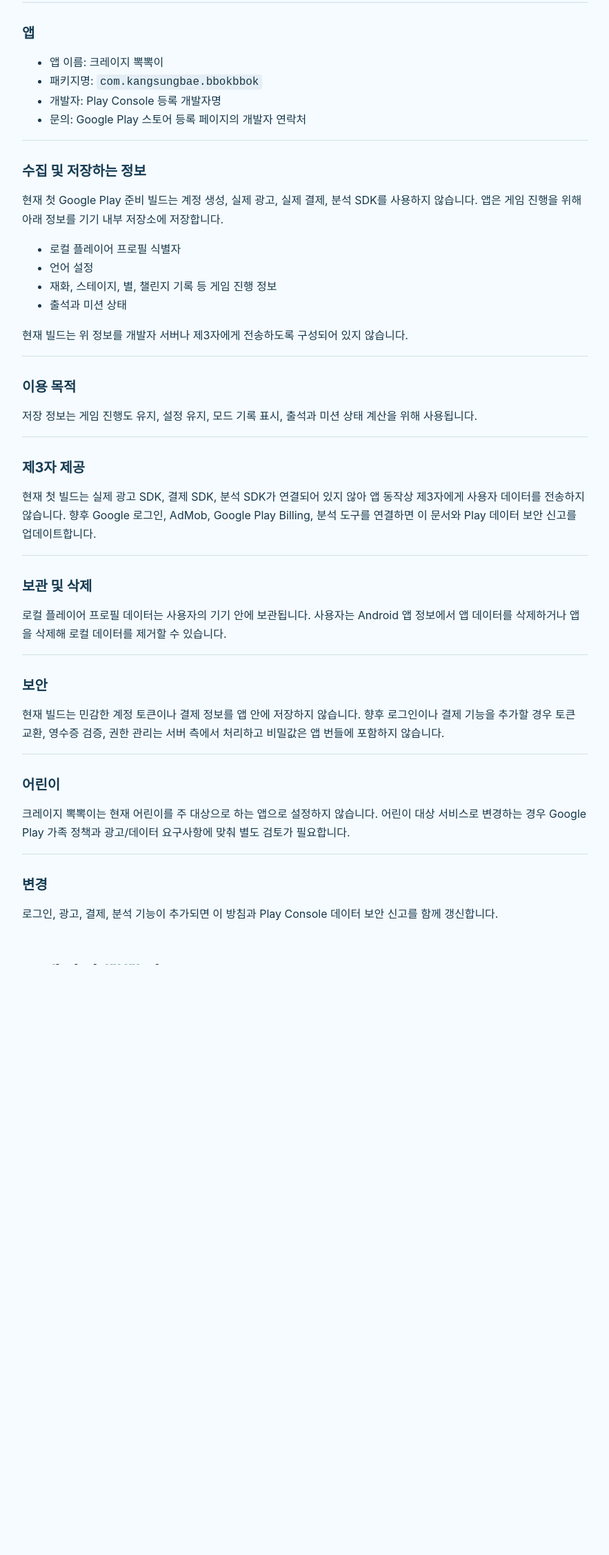
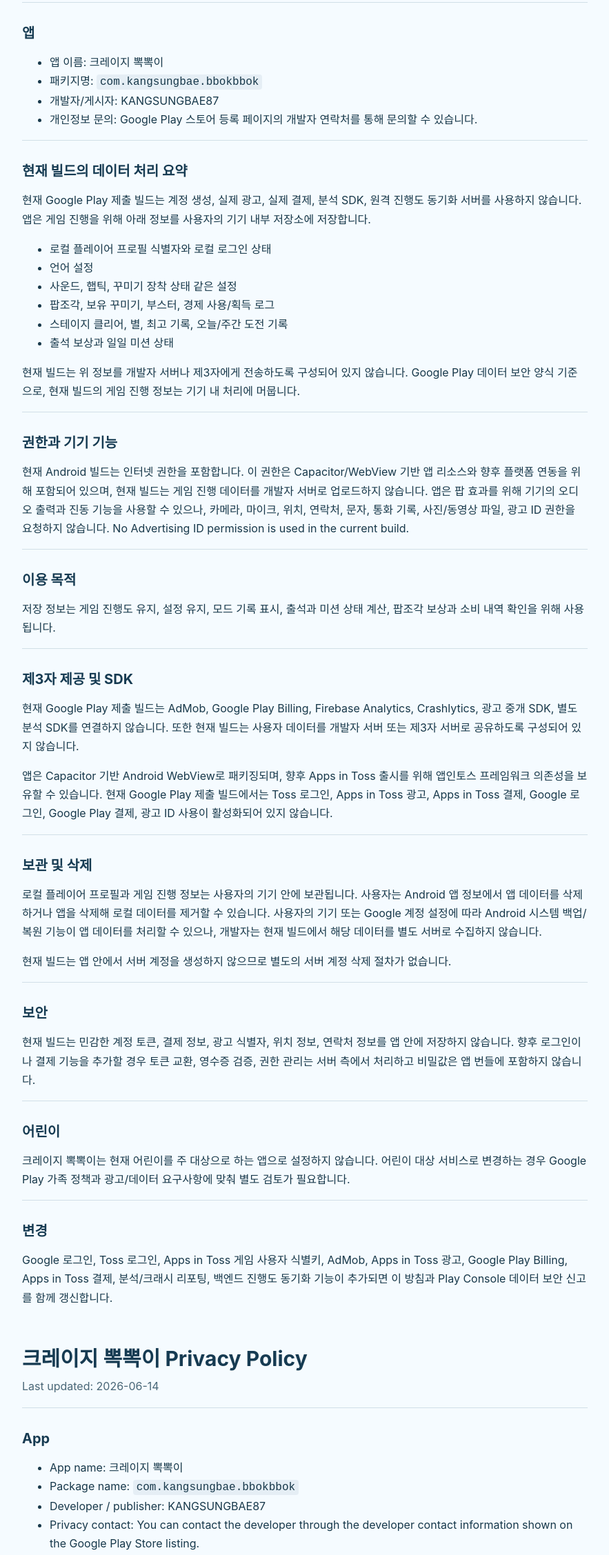
Before and after one commit to KANGSUNGBAE87/test, a plain HTML site: page privacy-policy.html in a window 1280 px wide. Shown: the part 126-2381 px from the top of the page at 69% size, without its empty margins (198-1081 px from the left). Drawn offline with Linux system fonts and the light colour scheme.

Commit message:
Update Google Play privacy policy

```diff
--- a/privacy-policy.html
+++ b/privacy-policy.html
@@ -62,41 +62,50 @@
         <ul>
           <li>앱 이름: 크레이지 뽁뽁이</li>
           <li>패키지명: <code>com.kangsungbae.bbokbbok</code></li>
-          <li>개발자: Play Console 등록 개발자명</li>
-          <li>문의: Google Play 스토어 등록 페이지의 개발자 연락처</li>
+          <li>개발자/게시자: KANGSUNGBAE87</li>
+          <li>개인정보 문의: Google Play 스토어 등록 페이지의 개발자 연락처를 통해 문의할 수 있습니다.</li>
         </ul>
       </section>
 
       <section>
-        <h2>수집 및 저장하는 정보</h2>
-        <p>현재 첫 Google Play 준비 빌드는 계정 생성, 실제 광고, 실제 결제, 분석 SDK를 사용하지 않습니다. 앱은 게임 진행을 위해 아래 정보를 기기 내부 저장소에 저장합니다.</p>
+        <h2>현재 빌드의 데이터 처리 요약</h2>
+        <p>현재 Google Play 제출 빌드는 계정 생성, 실제 광고, 실제 결제, 분석 SDK, 원격 진행도 동기화 서버를 사용하지 않습니다. 앱은 게임 진행을 위해 아래 정보를 사용자의 기기 내부 저장소에 저장합니다.</p>
         <ul>
-          <li>로컬 플레이어 프로필 식별자</li>
+          <li>로컬 플레이어 프로필 식별자와 로컬 로그인 상태</li>
           <li>언어 설정</li>
-          <li>재화, 스테이지, 별, 챌린지 기록 등 게임 진행 정보</li>
-          <li>출석과 미션 상태</li>
+          <li>사운드, 햅틱, 꾸미기 장착 상태 같은 설정</li>
+          <li>팝조각, 보유 꾸미기, 부스터, 경제 사용/획득 로그</li>
+          <li>스테이지 클리어, 별, 최고 기록, 오늘/주간 도전 기록</li>
+          <li>출석 보상과 일일 미션 상태</li>
         </ul>
-        <p>현재 빌드는 위 정보를 개발자 서버나 제3자에게 전송하도록 구성되어 있지 않습니다.</p>
+        <p>현재 빌드는 위 정보를 개발자 서버나 제3자에게 전송하도록 구성되어 있지 않습니다. Google Play 데이터 보안 양식 기준으로, 현재 빌드의 게임 진행 정보는 기기 내 처리에 머뭅니다.</p>
+      </section>
+
+      <section>
+        <h2>권한과 기기 기능</h2>
+        <p>현재 Android 빌드는 인터넷 권한을 포함합니다. 이 권한은 Capacitor/WebView 기반 앱 리소스와 향후 플랫폼 연동을 위해 포함되어 있으며, 현재 빌드는 게임 진행 데이터를 개발자 서버로 업로드하지 않습니다. 앱은 팝 효과를 위해 기기의 오디오 출력과 진동 기능을 사용할 수 있으나, 카메라, 마이크, 위치, 연락처, 문자, 통화 기록, 사진/동영상 파일, 광고 ID 권한을 요청하지 않습니다. No Advertising ID permission is used in the current build.</p>
       </section>
 
       <section>
         <h2>이용 목적</h2>
-        <p>저장 정보는 게임 진행도 유지, 설정 유지, 모드 기록 표시, 출석과 미션 상태 계산을 위해 사용됩니다.</p>
+        <p>저장 정보는 게임 진행도 유지, 설정 유지, 모드 기록 표시, 출석과 미션 상태 계산, 팝조각 보상과 소비 내역 확인을 위해 사용됩니다.</p>
       </section>
 
       <section>
-        <h2>제3자 제공</h2>
-        <p>현재 첫 빌드는 실제 광고 SDK, 결제 SDK, 분석 SDK가 연결되어 있지 않아 앱 동작상 제3자에게 사용자 데이터를 전송하지 않습니다. 향후 Google 로그인, AdMob, Google Play Billing, 분석 도구를 연결하면 이 문서와 Play 데이터 보안 신고를 업데이트합니다.</p>
+        <h2>제3자 제공 및 SDK</h2>
+        <p>현재 Google Play 제출 빌드는 AdMob, Google Play Billing, Firebase Analytics, Crashlytics, 광고 중개 SDK, 별도 분석 SDK를 연결하지 않습니다. 또한 현재 빌드는 사용자 데이터를 개발자 서버 또는 제3자 서버로 공유하도록 구성되어 있지 않습니다.</p>
+        <p>앱은 Capacitor 기반 Android WebView로 패키징되며, 향후 Apps in Toss 출시를 위해 앱인토스 프레임워크 의존성을 보유할 수 있습니다. 현재 Google Play 제출 빌드에서는 Toss 로그인, Apps in Toss 광고, Apps in Toss 결제, Google 로그인, Google Play 결제, 광고 ID 사용이 활성화되어 있지 않습니다.</p>
       </section>
 
       <section>
         <h2>보관 및 삭제</h2>
-        <p>로컬 플레이어 프로필 데이터는 사용자의 기기 안에 보관됩니다. 사용자는 Android 앱 정보에서 앱 데이터를 삭제하거나 앱을 삭제해 로컬 데이터를 제거할 수 있습니다.</p>
+        <p>로컬 플레이어 프로필과 게임 진행 정보는 사용자의 기기 안에 보관됩니다. 사용자는 Android 앱 정보에서 앱 데이터를 삭제하거나 앱을 삭제해 로컬 데이터를 제거할 수 있습니다. 사용자의 기기 또는 Google 계정 설정에 따라 Android 시스템 백업/복원 기능이 앱 데이터를 처리할 수 있으나, 개발자는 현재 빌드에서 해당 데이터를 별도 서버로 수집하지 않습니다.</p>
+        <p>현재 빌드는 앱 안에서 서버 계정을 생성하지 않으므로 별도의 서버 계정 삭제 절차가 없습니다.</p>
       </section>
 
       <section>
         <h2>보안</h2>
-        <p>현재 빌드는 민감한 계정 토큰이나 결제 정보를 앱 안에 저장하지 않습니다. 향후 로그인이나 결제 기능을 추가할 경우 토큰 교환, 영수증 검증, 권한 관리는 서버 측에서 처리하고 비밀값은 앱 번들에 포함하지 않습니다.</p>
+        <p>현재 빌드는 민감한 계정 토큰, 결제 정보, 광고 식별자, 위치 정보, 연락처 정보를 앱 안에 저장하지 않습니다. 향후 로그인이나 결제 기능을 추가할 경우 토큰 교환, 영수증 검증, 권한 관리는 서버 측에서 처리하고 비밀값은 앱 번들에 포함하지 않습니다.</p>
       </section>
 
       <section>
@@ -106,7 +115,7 @@
 
       <section>
         <h2>변경</h2>
-        <p>로그인, 광고, 결제, 분석 기능이 추가되면 이 방침과 Play Console 데이터 보안 신고를 함께 갱신합니다.</p>
+        <p>Google 로그인, Toss 로그인, Apps in Toss 게임 사용자 식별키, AdMob, Apps in Toss 광고, Google Play Billing, Apps in Toss 결제, 분석/크래시 리포팅, 백엔드 진행도 동기화 기능이 추가되면 이 방침과 Play Console 데이터 보안 신고를 함께 갱신합니다.</p>
       </section>
 
       <div class="english" lang="en">
@@ -118,41 +127,50 @@
           <ul>
             <li>App name: 크레이지 뽁뽁이</li>
             <li>Package name: <code>com.kangsungbae.bbokbbok</code></li>
-            <li>Developer: Play Console developer name</li>
-            <li>Contact: Use the developer contact shown on the Google Play store listing</li>
+            <li>Developer / publisher: KANGSUNGBAE87</li>
+            <li>Privacy contact: You can contact the developer through the developer contact information shown on the Google Play Store listing.</li>
           </ul>
         </section>
 
         <section>
-          <h2>Information Stored</h2>
-          <p>The first Google Play preparation build does not use account creation, live ads, live purchases, or analytics SDKs. The app stores the following information on the device to maintain gameplay:</p>
+          <h2>Current Build Data Handling Summary</h2>
+          <p>The current Google Play submission build does not use account creation, live ads, live purchases, analytics SDKs, or a remote progress-sync server. The app stores the following information on the user's device to maintain gameplay:</p>
           <ul>
-            <li>Local player profile identifier</li>
+            <li>Local player profile identifier and local sign-in state</li>
             <li>Language setting</li>
-            <li>Currency, stage, star, and challenge progress</li>
-            <li>Daily reward and mission state</li>
+            <li>Settings such as sound, haptics, and equipped cosmetics</li>
+            <li>Pop Pieces, owned cosmetics, boosters, and economy earn/spend logs</li>
+            <li>Stage clears, stars, best records, and daily/weekly challenge records</li>
+            <li>Daily reward and daily mission state</li>
           </ul>
-          <p>The current build is not configured to send this information to a developer server or third parties.</p>
+          <p>The current build is not configured to send this information to a developer server or third parties. For Google Play Data safety purposes, the current build's gameplay data remains processed on device.</p>
+        </section>
+
+        <section>
+          <h2>Permissions and Device Features</h2>
+          <p>The current Android build includes the Internet permission for the Capacitor/WebView app shell and future platform integration paths. The current build does not upload gameplay data to a developer server. The app may use device audio output and vibration for pop effects, but it does not request camera, microphone, location, contacts, SMS, call logs, photos/videos, or Advertising ID permission. No Advertising ID permission is used in the current build.</p>
         </section>
 
         <section>
           <h2>Purpose</h2>
-          <p>Stored information is used to keep gameplay progress, preserve settings, show mode records, and calculate daily reward and mission state.</p>
+          <p>Stored information is used to keep gameplay progress, preserve settings, show mode records, calculate daily rewards and missions, and review Pop Piece earn/spend history.</p>
         </section>
 
         <section>
-          <h2>Third Parties</h2>
-          <p>The current first build does not connect live ad SDKs, billing SDKs, or analytics SDKs, so the app behavior does not send user data to third parties. If Google sign-in, AdMob, Google Play Billing, or analytics are enabled later, this policy and the Play Data safety declaration must be updated.</p>
+          <h2>Third Parties and SDKs</h2>
+          <p>The current Google Play submission build does not connect AdMob, Google Play Billing, Firebase Analytics, Crashlytics, ad mediation SDKs, or a separate analytics SDK. The current build is also not configured to share user data with a developer server or third-party server.</p>
+          <p>The app is packaged as a Capacitor Android WebView app and may include an Apps in Toss framework dependency for a later Apps in Toss release path. In the current Google Play submission build, Toss login, Apps in Toss ads, Apps in Toss payments, Google sign-in, Google Play Billing, and Advertising ID usage are not enabled.</p>
         </section>
 
         <section>
           <h2>Retention and Deletion</h2>
-          <p>Local player profile data is retained on the user's device. Users can remove local data by clearing app data in Android settings or uninstalling the app.</p>
+          <p>Local player profile and gameplay data are retained on the user's device. Users can remove local data by clearing app data in Android settings or uninstalling the app. Depending on the user's device or Google account settings, Android system backup/restore may process app data, but the developer does not separately collect that data on a server in the current build.</p>
+          <p>The current build does not create server accounts, so there is no separate server account deletion process.</p>
         </section>
 
         <section>
           <h2>Security</h2>
-          <p>The current build does not store sensitive account tokens or payment information in the app. If sign-in or purchases are added later, token exchange, receipt validation, and entitlement handling should be processed server-side, and secrets must not be bundled in the app.</p>
+          <p>The current build does not store sensitive account tokens, payment information, advertising identifiers, location information, or contacts in the app. If sign-in or purchases are added later, token exchange, receipt validation, and entitlement handling should be processed server-side, and secrets must not be bundled in the app.</p>
         </section>
 
         <section>
@@ -162,7 +180,7 @@
 
         <section>
           <h2>Changes</h2>
-          <p>When sign-in, ads, purchases, or analytics are added, this policy and the Play Console Data safety declaration should be updated together.</p>
+          <p>When Google sign-in, Toss login, Apps in Toss game user keys, AdMob, Apps in Toss ads, Google Play Billing, Apps in Toss payments, analytics/crash reporting, or backend progress sync are added, this policy and the Play Console Data safety declaration should be updated together.</p>
         </section>
       </div>
     </main>
```
